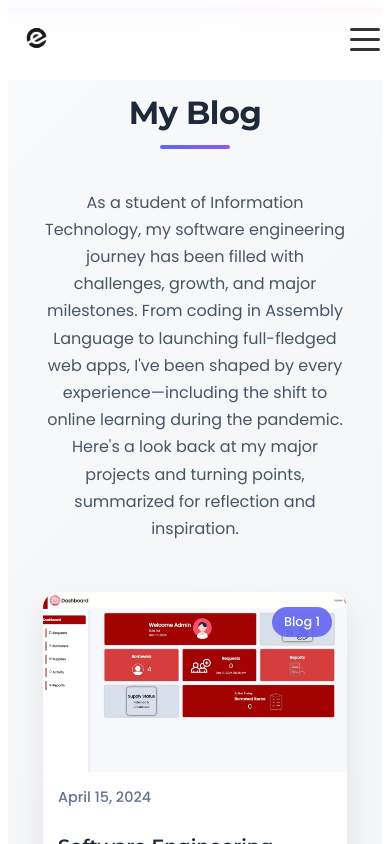
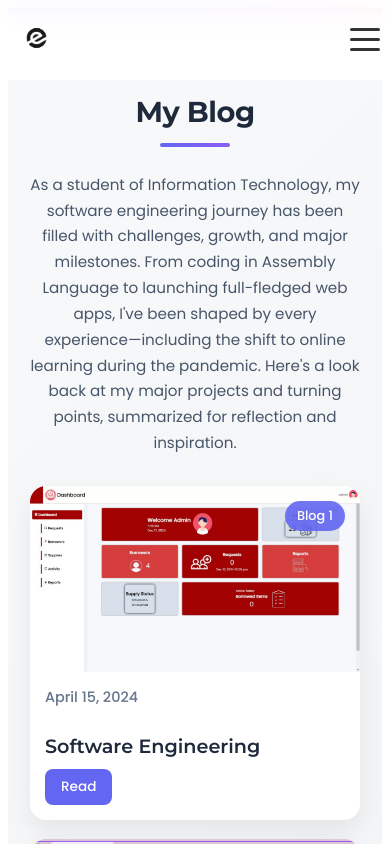
Before and after one commit to erich411/Portfolio, a React (Vite) app: page /blogs in a window 390 px wide. Shown: the top 844 px of the page. Built offline with nearby package versions, Linux system fonts and the light colour scheme.

Commit message:
fix page render

```diff
--- a/package.json
+++ b/package.json
@@ -4,7 +4,7 @@
   "version": "0.0.0",
   "type": "module",
   "scripts": {
-    "dev": "vite",
+    "dev": "vite --host",
     "build": "vite build",
     "lint": "eslint .",
     "preview": "vite preview"
--- a/src/components/Blogs.jsx
+++ b/src/components/Blogs.jsx
@@ -1,6 +1,6 @@
-import { motion } from "framer-motion";
+import { motion, AnimatePresence } from "framer-motion";
 import "../css/blogs.css";
-import { useState } from "react";
+import { useState, useEffect, useCallback, memo, lazy, Suspense } from "react";
 import blog1 from "../assets/1.png";
 import blog2 from "../assets/2.png";
 import blog3 from "../assets/pandemic.jpg";
@@ -9,33 +9,132 @@ import blog5 from "../assets/5.png";
 import blog6 from "../assets/6.jpg";
 import blog7 from "../assets/7.png";
 
+// Memoized blog card component to prevent unnecessary re-renders
+const BlogCard = memo(({ post, openModal, variants }) => {
+  return (
+    <motion.div
+      className="blog-card"
+      variants={variants}
+      whileHover={{
+        scale: 1.03,
+        transition: { duration: 0.3 },
+        boxShadow: "0 20px 40px rgba(0, 0, 0, 0.12)",
+      }}
+    >
+      <div className="card-image">
+        <img
+          src={post.image}
+          alt={post.title}
+          loading="lazy" // Lazy load images
+          width="400"
+          height="200"
+        />
+        <motion.div
+          className="category-badge"
+          whileHover={{ scale: 1.1 }}
+        >
+          {post.category}
+        </motion.div>
+      </div>
+      <div className="card-content">
+        <div className="post-date">{post.date}</div>
+        <h2>{post.title}</h2>
+        <motion.button
+          className="read-more"
+          whileHover={{ scale: 1.05, backgroundColor: "#4f46e5" }}
+          whileTap={{ scale: 0.95 }}
+          onClick={() => openModal(post)}
+        >
+          Read
+        </motion.button>
+      </div>
+    </motion.div>
+  );
+});
+
+// Modal component extracted and can be lazy loaded
+const BlogModal = ({ isOpen, post, onClose }) => {
+  if (!isOpen) return null;
+
+  return (
+    <motion.div
+      className="modal-overlay"
+      onClick={onClose}
+      initial={{ opacity: 0 }}
+      animate={{ opacity: 1 }}
+      exit={{ opacity: 0 }}
+    >
+      <motion.div
+        className="modal-container"
+        onClick={(e) => e.stopPropagation()}
+        initial={{ y: 50, opacity: 0 }}
+        animate={{ y: 0, opacity: 1 }}
+        exit={{ y: 50, opacity: 0 }}
+      >
+        <div className="modal-header">
+          <h2>{post?.title}</h2>
+          <button className="close-modal" onClick={onClose}>
+            ×
+          </button>
+        </div>
+        <div className="modal-content">
+          <h3>{post?.content.heading}</h3>
+          <ul className="content-list">
+            {post?.content.points.map((point, index) => (
+              <li key={index}>{point}</li>
+            ))}
+          </ul>
+        </div>
+      </motion.div>
+    </motion.div>
+  );
+};
+
 const Blogs = () => {
   const [isModalOpen, setIsModalOpen] = useState(false);
   const [activePost, setActivePost] = useState(null);
+  const [isMobile, setIsMobile] = useState(false);
 
+  // Check for mobile device
+  useEffect(() => {
+    const checkMobile = () => {
+      setIsMobile(window.innerWidth <= 768);
+    };
+
+    // Initial check
+    checkMobile();
+
+    // Add event listener
+    window.addEventListener('resize', checkMobile);
+
+    // Cleanup
+    return () => window.removeEventListener('resize', checkMobile);
+  }, []);
+
+  // Simplified animations for mobile
   const containerVariants = {
     hidden: { opacity: 0 },
     visible: {
       opacity: 1,
       transition: {
-        staggerChildren: 0.3,
-        delayChildren: 0.2,
+        staggerChildren: isMobile ? 0.1 : 0.3,
+        delayChildren: 0.1,
       },
     },
   };
 
   const itemVariants = {
-    hidden: { y: 30, opacity: 0 },
+    hidden: { y: 20, opacity: 0 },
     visible: {
       y: 0,
       opacity: 1,
-      transition: { duration: 0.6, ease: "easeOut" },
+      transition: { duration: isMobile ? 0.3 : 0.6, ease: "easeOut" },
     },
   };
 
   const fadeInVariants = {
     hidden: { opacity: 0 },
-    visible: { opacity: 1, transition: { duration: 0.8 } },
+    visible: { opacity: 1, transition: { duration: 0.5 } },
   };
 
   const blogPosts = [
@@ -157,19 +256,22 @@ const Blogs = () => {
     },
   ];
 
-  const openModal = (post) => {
+  const openModal = useCallback((post) => {
     setActivePost(post);
     setIsModalOpen(true);
     // Prevent scrolling when modal is open
     document.body.style.overflow = "hidden";
-  };
+  }, []);
 
-  const closeModal = () => {
+  const closeModal = useCallback(() => {
     setIsModalOpen(false);
-    setActivePost(null);
+    // Add a small delay before removing the post to allow exit animation
+    setTimeout(() => {
+      setActivePost(null);
+    }, 300);
     // Re-enable scrolling when modal is closed
     document.body.style.overflow = "auto";
-  };
+  }, []);
 
   return (
     <section className="blogs" id="blogs">
@@ -177,7 +279,7 @@ const Blogs = () => {
         className="blogs-container"
         initial="hidden"
         whileInView="visible"
-        viewport={{ once: true, amount: 0.2 }}
+        viewport={{ once: true, amount: 0.1 }}
         variants={containerVariants}
       >
         <motion.div className="blogs-header" variants={itemVariants}>
@@ -188,7 +290,7 @@ const Blogs = () => {
         <motion.div className="blogs-intro" variants={itemVariants}>
           <motion.p
             variants={itemVariants}
-            whileHover={{ scale: 1.02, transition: { duration: 0.2 } }}
+            whileHover={!isMobile ? { scale: 1.02, transition: { duration: 0.2 } } : {}}
           >
             As a student of Information Technology, my software engineering
             journey has been filled with challenges, growth, and major
@@ -202,45 +304,14 @@ const Blogs = () => {
 
         <motion.div className="blogs-grid" variants={fadeInVariants}>
           {blogPosts.map((post) => (
-            <motion.div
-              key={post.id}
-              className="blog-card"
-              variants={itemVariants}
-              whileHover={{
-                scale: 1.03,
-                transition: { duration: 0.3 },
-                boxShadow: "0 20px 40px rgba(0, 0, 0, 0.12)",
-              }}
-            >
-              <div className="card-image">
-                <img src={post.image} alt={post.title} />
-                <motion.div
-                  className="category-badge"
-                  whileHover={{ scale: 1.1 }}
-                >
-                  {post.category}
-                </motion.div>
-              </div>
-              <div className="card-content">
-                <div className="post-date">{post.date}</div>
-                <h2>{post.title}</h2>
-                <motion.button
-                  className="read-more"
-                  whileHover={{ scale: 1.05, backgroundColor: "#4f46e5" }}
-                  whileTap={{ scale: 0.95 }}
-                  onClick={() => openModal(post)}
-                >
-                  Read
-                </motion.button>
-              </div>
-            </motion.div>
+            <BlogCard key={post.id} post={post} openModal={openModal} variants={itemVariants} />
           ))}
         </motion.div>
 
         <motion.div className="blogs-intro" variants={itemVariants}>
           <motion.p
             variants={itemVariants}
-            whileHover={{ scale: 1.02, transition: { duration: 0.2 } }}
+            whileHover={!isMobile ? { scale: 1.02, transition: { duration: 0.2 } } : {}}
           >
             This journey has taught me not just how to code, but how to think,
             adapt, and build with purpose. Whether it was learning Assembly
@@ -251,27 +322,10 @@ const Blogs = () => {
         </motion.div>
       </motion.div>
 
-      {/* Modal */}
-      {isModalOpen && (
-        <div className="modal-overlay" onClick={closeModal}>
-          <div className="modal-container" onClick={(e) => e.stopPropagation()}>
-            <div className="modal-header">
-              <h2>{activePost?.title}</h2>
-              <button className="close-modal" onClick={closeModal}>
-                ×
-              </button>
-            </div>
-            <div className="modal-content">
-              <h3>{activePost?.content.heading}</h3>
-              <ul className="content-list">
-                {activePost?.content.points.map((point, index) => (
-                  <li key={index}>{point}</li>
-                ))}
-              </ul>
-            </div>
-          </div>
-        </div>
-      )}
+      {/* Modal with AnimatePresence for smooth transitions */}
+      <AnimatePresence>
+        {isModalOpen && <BlogModal isOpen={isModalOpen} post={activePost} onClose={closeModal} />}
+      </AnimatePresence>
     </section>
   );
 };
--- a/src/components/aboutme.jsx
+++ b/src/components/aboutme.jsx
@@ -1,5 +1,5 @@
-import { motion } from "framer-motion";
-import { useRef } from "react";
+import { motion, useReducedMotion } from "framer-motion";
+import { useRef, useEffect, useState } from "react";
 import "../css/aboutme.css";
 import {
   FaCode,
@@ -12,9 +12,37 @@ import {
 
 const AboutMe = () => {
   const constraintsRef = useRef(null);
+  // Detect if user prefers reduced motion
+  const prefersReducedMotion = useReducedMotion();
+  // State to detect if we're on mobile
+  const [isMobile, setIsMobile] = useState(false);
 
-  // Animation variants
-  const sectionVariants = {
+  // Check if we're on mobile device on component mount
+  useEffect(() => {
+    const checkMobile = () => {
+      setIsMobile(window.innerWidth <= 768);
+    };
+
+    // Run once on component mount
+    checkMobile();
+
+    // Add event listener for window resize
+    window.addEventListener("resize", checkMobile);
+
+    // Clean up
+    return () => window.removeEventListener("resize", checkMobile);
+  }, []);
+
+  // Simplified animation variants for mobile
+  const shouldReduceMotion = prefersReducedMotion || isMobile;
+
+  // Animation variants with conditional logic for mobile
+  const sectionVariants = shouldReduceMotion
+    ? {
+        hidden: { opacity: 0 },
+        visible: { opacity: 1 }
+      }
+    : {
         hidden: { opacity: 0 },
         visible: {
           opacity: 1,
@@ -25,7 +53,12 @@ const AboutMe = () => {
         },
       };
 
-  const itemVariants = {
+  const itemVariants = shouldReduceMotion
+    ? {
+        hidden: { opacity: 0 },
+        visible: { opacity: 1 }
+      }
+    : {
         hidden: { y: 20, opacity: 0 },
         visible: {
           y: 0,
@@ -34,7 +67,13 @@ const AboutMe = () => {
         },
       };
 
-  const skillVariants = {
+  const skillVariants = shouldReduceMotion
+    ? {
+        hidden: { opacity: 0 },
+        visible: { opacity: 1 },
+        hover: { scale: 1.02 }
+      }
+    : {
         hidden: { scale: 0.9, opacity: 0 },
         visible: {
           scale: 1,
@@ -48,7 +87,12 @@ const AboutMe = () => {
         },
       };
 
-  const titleVariants = {
+  const titleVariants = shouldReduceMotion
+    ? {
+        hidden: { opacity: 0 },
+        visible: { opacity: 1 }
+      }
+    : {
         hidden: { opacity: 0, x: -50 },
         visible: {
           opacity: 1,
@@ -57,13 +101,68 @@ const AboutMe = () => {
         },
       };
 
+  // Conditionally render background animations
+  const renderBackgroundElements = () => {
+    if (shouldReduceMotion) {
+      return (
+        <div className="background-elements">
+          <div className="bg-element element-1"></div>
+          <div className="bg-element element-2"></div>
+          <div className="bg-element element-3"></div>
+        </div>
+      );
+    }
+
+    return (
+      <div className="background-elements">
+        <motion.div
+          className="bg-element element-1"
+          animate={{
+            y: [0, -15, 0],
+            rotate: [0, 5, 0],
+          }}
+          transition={{
+            duration: 6,
+            repeat: Infinity,
+            repeatType: "reverse",
+          }}
+        ></motion.div>
+        <motion.div
+          className="bg-element element-2"
+          animate={{
+            x: [0, 15, 0],
+            rotate: [0, -5, 0],
+          }}
+          transition={{
+            duration: 8,
+            repeat: Infinity,
+            repeatType: "reverse",
+          }}
+        ></motion.div>
+        <motion.div
+          className="bg-element element-3"
+          animate={{
+            y: [0, 20, 0],
+            rotate: [0, 10, 0],
+          }}
+          transition={{
+            duration: 10,
+            repeat: Infinity,
+            repeatType: "reverse",
+          }}
+        ></motion.div>
+      </div>
+    );
+  };
+
+  // Optimized rendering with lazy loading using IntersectionObserver via framer-motion's viewport prop
   return (
     <motion.section
       className="about-me"
       id="about"
       initial="hidden"
       whileInView="visible"
-      viewport={{ once: true, amount: 0.2 }}
+      viewport={{ once: true, amount: 0.1 }}
       variants={sectionVariants}
     >
       <div className="about-container">
@@ -90,7 +189,7 @@ const AboutMe = () => {
                 <motion.div
                   className="floating-icon"
                   ref={constraintsRef}
-                  whileHover={{ rotate: [0, -10, 10, -5, 0] }}
+                  whileHover={!shouldReduceMotion ? { rotate: [0, -10, 10, -5, 0] } : {}}
                 >
                   <FaRegLightbulb />
                 </motion.div>
@@ -109,7 +208,7 @@ const AboutMe = () => {
               <div className="card-icon">
                 <motion.div
                   className="floating-icon"
-                  whileHover={{ rotate: [0, -10, 10, -5, 0] }}
+                  whileHover={!shouldReduceMotion ? { rotate: [0, -10, 10, -5, 0] } : {}}
                 >
                   <FaAward />
                 </motion.div>
@@ -182,21 +281,21 @@ const AboutMe = () => {
               <h3>Career Goals</h3>
               <ul className="goal-list">
                 <motion.li
-                  whileHover={{ scale: 1.03, x: 5 }}
-                  transition={{ type: "spring", stiffness: 300 }}
+                  whileHover={!shouldReduceMotion ? { scale: 1.03, x: 5 } : {}}
+                  transition={!shouldReduceMotion ? { type: "spring", stiffness: 300 } : {}}
                 >
                   Become a highly skilled Software Developer or IT Specialist
                 </motion.li>
                 <motion.li
-                  whileHover={{ scale: 1.03, x: 5 }}
-                  transition={{ type: "spring", stiffness: 300 }}
+                  whileHover={!shouldReduceMotion ? { scale: 1.03, x: 5 } : {}}
+                  transition={!shouldReduceMotion ? { type: "spring", stiffness: 300 } : {}}
                 >
                   Build tech solutions that simplify learning and improve
                   accessibility
                 </motion.li>
                 <motion.li
-                  whileHover={{ scale: 1.03, x: 5 }}
-                  transition={{ type: "spring", stiffness: 300 }}
+                  whileHover={!shouldReduceMotion ? { scale: 1.03, x: 5 } : {}}
+                  transition={!shouldReduceMotion ? { type: "spring", stiffness: 300 } : {}}
                 >
                   Currently developing a capstone project for matching tutors
                   with students' needs
@@ -208,22 +307,22 @@ const AboutMe = () => {
               <h3>Personal Touch</h3>
               <ul className="personal-list">
                 <motion.li
-                  whileHover={{ scale: 1.03, x: 5 }}
-                  transition={{ type: "spring", stiffness: 300 }}
+                  whileHover={!shouldReduceMotion ? { scale: 1.03, x: 5 } : {}}
+                  transition={!shouldReduceMotion ? { type: "spring", stiffness: 300 } : {}}
                 >
                   <strong>Fun Fact:</strong> I enjoy fixing computer parts in my
                   free time
                 </motion.li>
                 <motion.li
-                  whileHover={{ scale: 1.03, x: 5 }}
-                  transition={{ type: "spring", stiffness: 300 }}
+                  whileHover={!shouldReduceMotion ? { scale: 1.03, x: 5 } : {}}
+                  transition={!shouldReduceMotion ? { type: "spring", stiffness: 300 } : {}}
                 >
                   <strong>Hobbies:</strong> Coding, teaching about visual
                   resolution, and exploring tech innovations
                 </motion.li>
                 <motion.li
-                  whileHover={{ scale: 1.03, x: 5 }}
-                  transition={{ type: "spring", stiffness: 300 }}
+                  whileHover={!shouldReduceMotion ? { scale: 1.03, x: 5 } : {}}
+                  transition={!shouldReduceMotion ? { type: "spring", stiffness: 300 } : {}}
                 >
                   <strong>Life Experience:</strong> Every challenge is an
                   opportunity to grow and learn something new
@@ -231,49 +330,11 @@ const AboutMe = () => {
               </ul>
             </motion.div>
           </div>
-
         </div>
       </div>
 
-      {/* Animated background elements */}
-      <div className="background-elements">
-        <motion.div
-          className="bg-element element-1"
-          animate={{
-            y: [0, -15, 0],
-            rotate: [0, 5, 0],
-          }}
-          transition={{
-            duration: 6,
-            repeat: Infinity,
-            repeatType: "reverse",
-          }}
-        ></motion.div>
-        <motion.div
-          className="bg-element element-2"
-          animate={{
-            x: [0, 15, 0],
-            rotate: [0, -5, 0],
-          }}
-          transition={{
-            duration: 8,
-            repeat: Infinity,
-            repeatType: "reverse",
-          }}
-        ></motion.div>
-        <motion.div
-          className="bg-element element-3"
-          animate={{
-            y: [0, 20, 0],
-            rotate: [0, 10, 0],
-          }}
-          transition={{
-            duration: 10,
-            repeat: Infinity,
-            repeatType: "reverse",
-          }}
-        ></motion.div>
-      </div>
+      {/* Conditionally render animated background elements */}
+      {renderBackgroundElements()}
     </motion.section>
   );
 };
--- a/src/components/projects.jsx
+++ b/src/components/projects.jsx
@@ -28,7 +28,7 @@ const Projects = () => {
       image: cal,
       techStack: ["ReactJS"],
       liveLink: "https://sci-cal-rampola-erich.netlify.app/",
-      githubLink: "#",
+      githubLink: "https://github.com/Novi-25/Scientific-calculator.git",
       featured: true,
     },
     {
--- a/src/css/blogs.css
+++ b/src/css/blogs.css
@@ -1,7 +1,7 @@
 @import url("https://fonts.googleapis.com/css2?family=Poppins:wght@300;400;500;600;700&family=Montserrat:wght@400;500;600;700&display=swap");
 
 .blogs {
-  padding: 80px 20px;
+  padding: 60px 20px;
   background: linear-gradient(135deg, #f8f9fa 0%, #e9ecef 100%);
   display: flex;
   justify-content: center;
@@ -10,7 +10,8 @@
   width: 100%;
   box-sizing: border-box;
   position: relative;
-  overflow: hidden;
+  overflow-x: hidden; /* Prevent horizontal scroll */
+  will-change: transform; /* Optimize for animations */
 }
 
 .blogs::before {
@@ -26,16 +27,16 @@
 .blogs-container {
   max-width: 1200px;
   width: 100%;
-  padding: 0 20px;
+  padding: 0 15px;
 }
 
 .blogs-header {
   text-align: center;
-  margin-bottom: 40px;
+  margin-bottom: 30px;
 }
 
 .blogs-header h1 {
-  font-size: 3rem;
+  font-size: clamp(2rem, 5vw, 3rem); /* Responsive font size */
   font-weight: 700;
   color: #1e293b;
   margin-bottom: 15px;
@@ -54,11 +55,11 @@
 .blogs-intro {
   text-align: center;
   max-width: 800px;
-  margin: 0 auto 50px;
+  margin: 0 auto 40px;
 }
 
 .blogs-intro p {
-  font-size: 1.1rem;
+  font-size: clamp(0.95rem, 2vw, 1.1rem); /* Responsive font size */
   line-height: 1.7;
   color: #475569;
   transition: all 0.3s ease;
@@ -66,8 +67,11 @@
 
 .blogs-grid {
   display: grid;
-  grid-template-columns: repeat(3, 1fr);
-  gap: 30px;
+  grid-template-columns: repeat(
+    auto-fill,
+    minmax(300px, 1fr)
+  ); /* Responsive grid */
+  gap: 25px;
   margin-bottom: 40px;
 }
 
@@ -75,24 +79,30 @@
   background: white;
   border-radius: 16px;
   overflow: hidden;
-  box-shadow: 0 15px 30px rgba(0, 0, 0, 0.08);
-  transition: all 0.3s ease;
+  box-shadow: 0 10px 25px rgba(0, 0, 0, 0.07);
+  transition: transform 0.3s ease, box-shadow 0.3s ease;
   display: flex;
   flex-direction: column;
   height: 100%;
+  contain: content; /* Improve performance */
 }
 
 .card-image {
   position: relative;
-  height: 200px;
+  height: 0;
+  padding-bottom: 56.25%; /* 16:9 aspect ratio */
   overflow: hidden;
 }
 
 .card-image img {
+  position: absolute;
+  top: 0;
+  left: 0;
   width: 100%;
   height: 100%;
   object-fit: cover;
   transition: transform 0.5s ease;
+  will-change: transform; /* Optimize for animations */
 }
 
 .blog-card:hover .card-image img {
@@ -111,10 +121,11 @@
   font-weight: 500;
   cursor: pointer;
   transition: all 0.3s ease;
+  z-index: 2;
 }
 
 .card-content {
-  padding: 25px;
+  padding: 20px;
   display: flex;
   flex-direction: column;
   flex-grow: 1;
@@ -128,38 +139,12 @@
 }
 
 .card-content h2 {
-  font-size: 1.4rem;
+  font-size: 1.3rem;
   color: #1e293b;
   font-weight: 600;
   margin-bottom: 15px;
   font-family: "Montserrat", sans-serif;
   line-height: 1.3;
-}
-
-.card-content p {
-  font-size: 0.95rem;
-  line-height: 1.6;
-  color: #475569;
-  margin-bottom: 20px;
-  flex-grow: 1;
-}
-
-.post-tags {
-  display: flex;
-  flex-wrap: wrap;
-  gap: 8px;
-  margin-bottom: 20px;
-}
-
-.post-tags span {
-  background-color: #f1f5f9;
-  color: #6366f1;
-  padding: 6px 12px;
-  border-radius: 50px;
-  font-size: 0.8rem;
-  font-weight: 500;
-  cursor: pointer;
-  transition: all 0.3s ease;
 }
 
 .read-more {
@@ -174,25 +159,7 @@
   transition: all 0.3s ease;
   align-self: flex-start;
   font-family: "Poppins", sans-serif;
-}
-
-.view-all-container {
-  display: flex;
-  justify-content: center;
-  margin-top: 20px;
-}
-
-.view-all-btn {
-  background-color: #6366f1;
-  color: white;
-  border: none;
-  padding: 12px 24px;
-  border-radius: 8px;
-  font-weight: 500;
-  font-size: 1rem;
-  cursor: pointer;
-  transition: all 0.3s ease;
-  font-family: "Poppins", sans-serif;
+  -webkit-tap-highlight-color: transparent; /* Remove tap highlight on mobile */
 }
 
 /* Modal Styles */
@@ -208,6 +175,8 @@
   align-items: center;
   z-index: 1000;
   padding: 20px;
+  backdrop-filter: blur(2px); /* Subtle blur effect */
+  -webkit-backdrop-filter: blur(2px);
 }
 
 .modal-container {
@@ -215,9 +184,11 @@
   border-radius: 16px;
   width: 100%;
   max-width: 600px;
-  max-height: 90vh;
+  max-height: 85vh;
   overflow-y: auto;
   box-shadow: 0 25px 50px -12px rgba(0, 0, 0, 0.25);
+  overscroll-behavior: contain; /* Prevent body scroll on iOS */
+  -webkit-overflow-scrolling: touch; /* Smooth scrolling on iOS */
 }
 
 .modal-header {
@@ -226,10 +197,14 @@
   align-items: center;
   padding: 20px 25px;
   border-bottom: 1px solid #e2e8f0;
+  position: sticky;
+  top: 0;
+  background: white;
+  z-index: 10;
 }
 
 .modal-header h2 {
-  font-size: 1.6rem;
+  font-size: 1.5rem;
   font-weight: 600;
   color: #1e293b;
   font-family: "Montserrat", sans-serif;
@@ -247,6 +222,9 @@
   align-items: center;
   justify-content: center;
   transition: all 0.2s ease;
+  width: 40px;
+  height: 40px;
+  -webkit-tap-highlight-color: transparent; /* Remove tap highlight on mobile */
 }
 
 .close-modal:hover {
@@ -258,7 +236,7 @@
 }
 
 .modal-content h3 {
-  font-size: 1.4rem;
+  font-size: 1.3rem;
   color: #1e293b;
   font-weight: 600;
   margin-top: 0;
@@ -290,6 +268,21 @@
   top: -5px;
 }
 
+/* Performance optimizations for all devices */
+@media (prefers-reduced-motion: reduce) {
+  .blog-card,
+  .card-image img,
+  .read-more,
+  .category-badge,
+  .close-modal {
+    transition: none !important;
+  }
+
+  .blogs-intro p {
+    transform: none !important;
+  }
+}
+
 /* Responsive styles */
 @media (max-width: 1024px) {
   .blogs-grid {
@@ -299,11 +292,11 @@
 
 @media (max-width: 768px) {
   .blogs {
-    padding: 60px 15px;
+    padding: 50px 15px;
   }
 
   .blogs-header h1 {
-    font-size: 2.4rem;
+    font-size: 2.2rem;
   }
 
   .blogs-intro p {
@@ -312,33 +305,39 @@
 
   .blogs-grid {
     grid-template-columns: 1fr;
-    gap: 25px;
+    gap: 20px;
   }
 
-  .card-content {
-    padding: 20px;
-  }
-
-  .card-content h2 {
-    font-size: 1.3rem;
-  }
-
-  .modal-header h2 {
-    font-size: 1.4rem;
-  }
-
-  .modal-content h3 {
-    font-size: 1.2rem;
+  /* Reduce motion for better performance on mobile */
+  .blog-card:hover .card-image img {
+    transform: none;
   }
 }
 
 @media (max-width: 480px) {
-  .blogs-header h1 {
-    font-size: 2rem;
+  .blogs {
+    padding: 40px 12px;
   }
 
-  .card-image {
-    height: 180px;
+  .blogs-container {
+    padding: 0 10px;
+  }
+
+  .blogs-header h1 {
+    font-size: 1.8rem;
+  }
+
+  .blogs-header {
+    margin-bottom: 25px;
+    margin-top: 3rem;
+  }
+
+  .blogs-intro {
+    margin-bottom: 30px;
+  }
+
+  .blogs-intro p {
+    font-size: 0.95rem;
   }
 
   .card-content {
@@ -350,24 +349,9 @@
     margin-bottom: 10px;
   }
 
-  .card-content p {
-    font-size: 0.9rem;
-    margin-bottom: 15px;
-  }
-
-  .post-tags span {
-    padding: 5px 10px;
-    font-size: 0.75rem;
-  }
-
   .read-more {
     padding: 8px 16px;
     font-size: 0.85rem;
-  }
-
-  .view-all-btn {
-    padding: 10px 20px;
-    font-size: 0.9rem;
   }
 
   .modal-container {
@@ -375,28 +359,19 @@
   }
 
   .modal-header {
-    padding: 15px 20px;
+    padding: 15px;
   }
 
   .modal-content {
-    padding: 20px;
+    padding: 15px;
   }
 
   .modal-header h2 {
     font-size: 1.2rem;
   }
 
-  .close-modal {
-    font-size: 1.6rem;
-  }
-
-  .modal-content h3 {
-    font-size: 1.1rem;
-    margin-bottom: 15px;
-  }
-
   .content-list li {
-    font-size: 0.9rem;
+    font-size: 0.95rem;
     padding-left: 20px;
     margin-bottom: 12px;
   }
```
Lines whose indentation alone changed are shown as unchanged.
